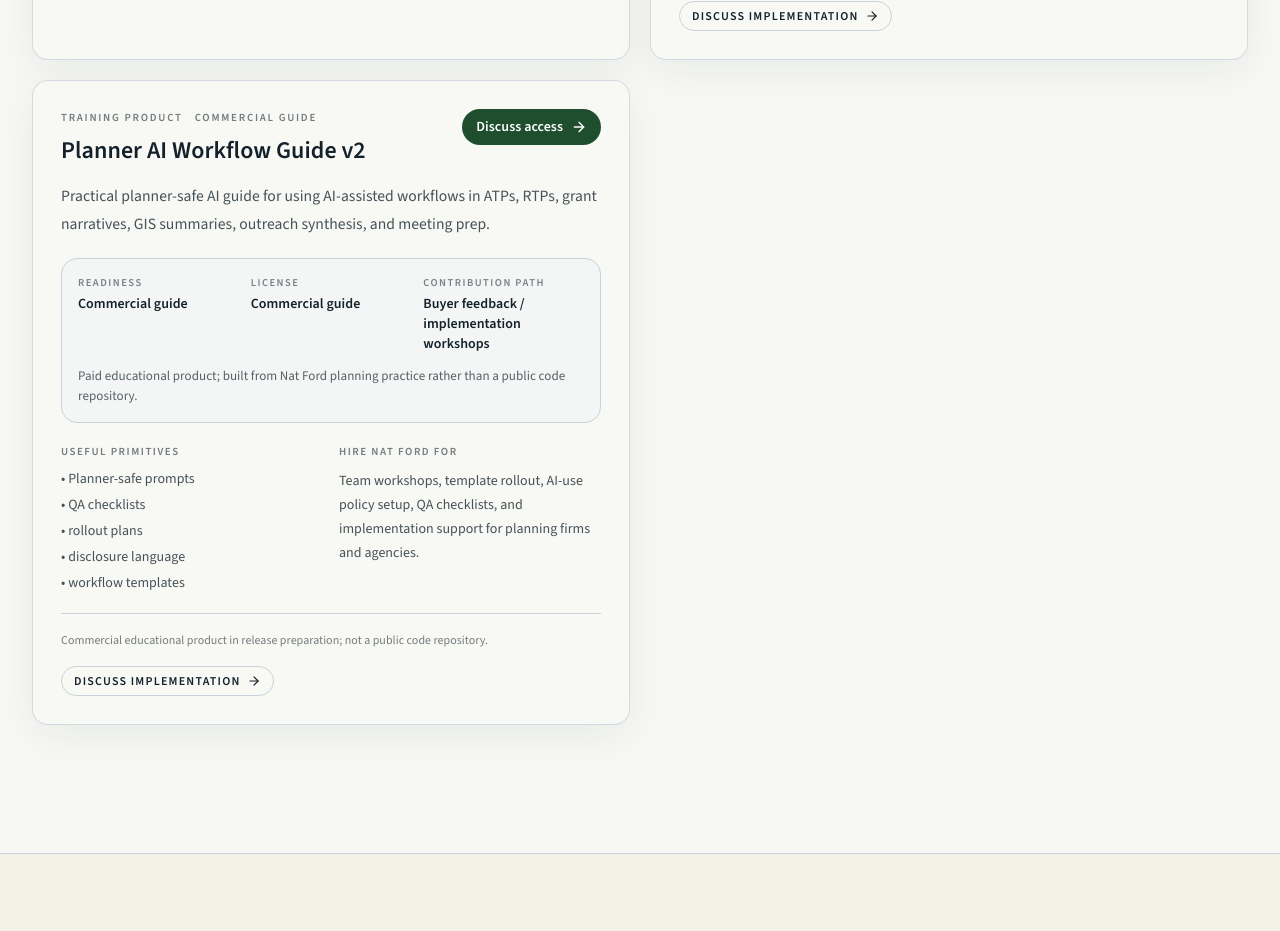
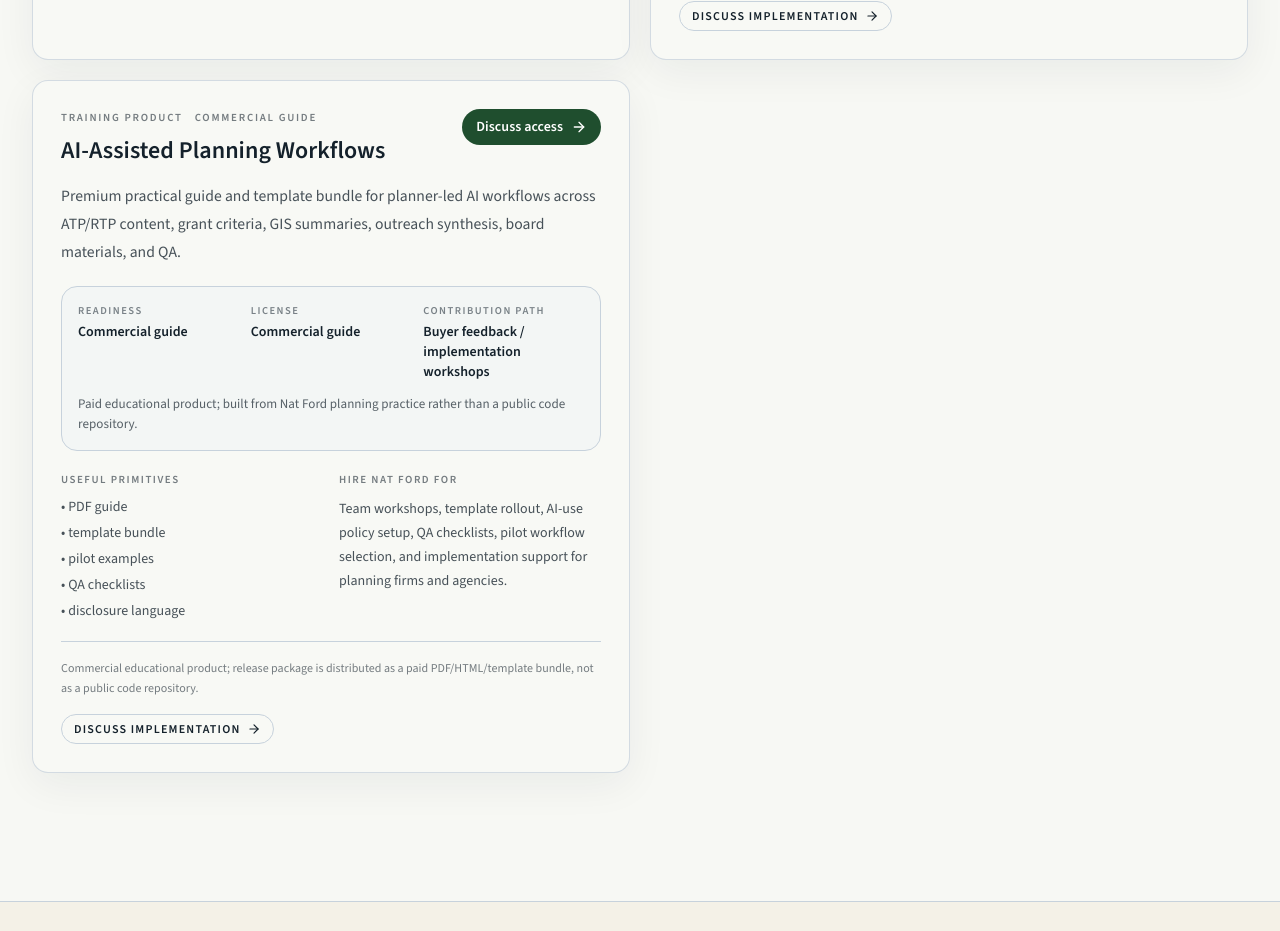
Before and after one commit to nfredmond/nfpa-website, a Next.js app: page /products in a window 1280 px wide. Shown: the part 3420-4351 px from the top of the page. Built offline with nearby package versions, Linux system fonts and the light colour scheme.

Commit message:
fix: align planning workflows release name

```diff
--- a/src/components/features/contact-intake-form.tsx
+++ b/src/components/features/contact-intake-form.tsx
@@ -41,7 +41,7 @@
   openplan: 'OpenPlan Software',
   'ads-automation': 'Marketing & Planning Analytics Software',
   'drone-ops': 'DroneOps Intelligence',
-  'planner-ai-workflow-guide-v2': 'Planner AI Workflow Guide v2',
+  'planner-ai-workflow-guide-v2': 'AI-Assisted Planning Workflows',
 }
 
 const turnstileSiteKey = process.env.NEXT_PUBLIC_TURNSTILE_SITE_KEY || ''
--- a/src/data/open-source-projects.ts
+++ b/src/data/open-source-projects.ts
@@ -132,18 +132,18 @@
     primitives: ['Agent control plane', 'bounded expert councils', 'workflow templates', 'simulation lanes', 'MCP/A2A integration'],
   },
   {
-    name: 'Planner AI Workflow Guide v2',
+    name: 'AI-Assisted Planning Workflows',
     slug: 'planner-ai-workflow-guide-v2',
     status: 'Commercial guide',
     category: 'Training product',
     summary:
-      'Practical planner-safe AI guide for using AI-assisted workflows in ATPs, RTPs, grant narratives, GIS summaries, outreach synthesis, and meeting prep.',
+      'Premium practical guide and template bundle for planner-led AI workflows across ATP/RTP content, grant criteria, GIS summaries, outreach synthesis, board materials, and QA.',
     licenseSpdx: 'Commercial guide',
-    licenseNote: 'Commercial educational product in release preparation; not a public code repository.',
+    licenseNote: 'Commercial educational product; release package is distributed as a paid PDF/HTML/template bundle, not as a public code repository.',
     contributionPath: 'Buyer feedback / implementation workshops',
     paidSupport:
-      'Team workshops, template rollout, AI-use policy setup, QA checklists, and implementation support for planning firms and agencies.',
-    primitives: ['Planner-safe prompts', 'QA checklists', 'rollout plans', 'disclosure language', 'workflow templates'],
+      'Team workshops, template rollout, AI-use policy setup, QA checklists, pilot workflow selection, and implementation support for planning firms and agencies.',
+    primitives: ['PDF guide', 'template bundle', 'pilot examples', 'QA checklists', 'disclosure language'],
   },
 ]
 
--- a/src/lib/commerce/offers.ts
+++ b/src/lib/commerce/offers.ts
@@ -157,7 +157,7 @@
   },
   {
     id: "planner-ai-workflow-guide-v2",
-    name: "Planner AI Workflow Guide v2",
+    name: "AI-Assisted Planning Workflows",
     description: "Practical AI workflow guide for planners who need faster drafting, cleaner QA, and defensible deliverables.",
     priceSuffix: "one-time",
     checkoutCtaLabel: "Buy now",
```
Also changed, not shown: 1 other file (tests, documents, lock files or other folders).
